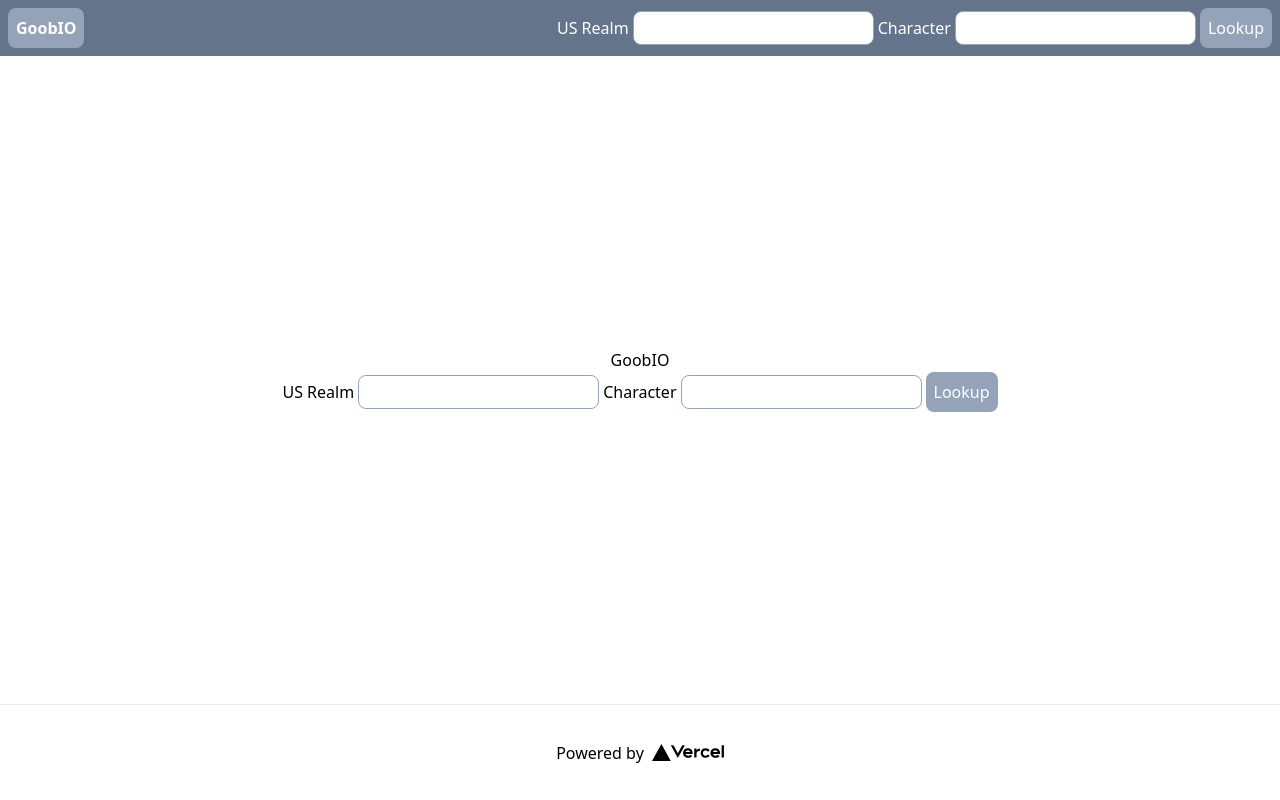
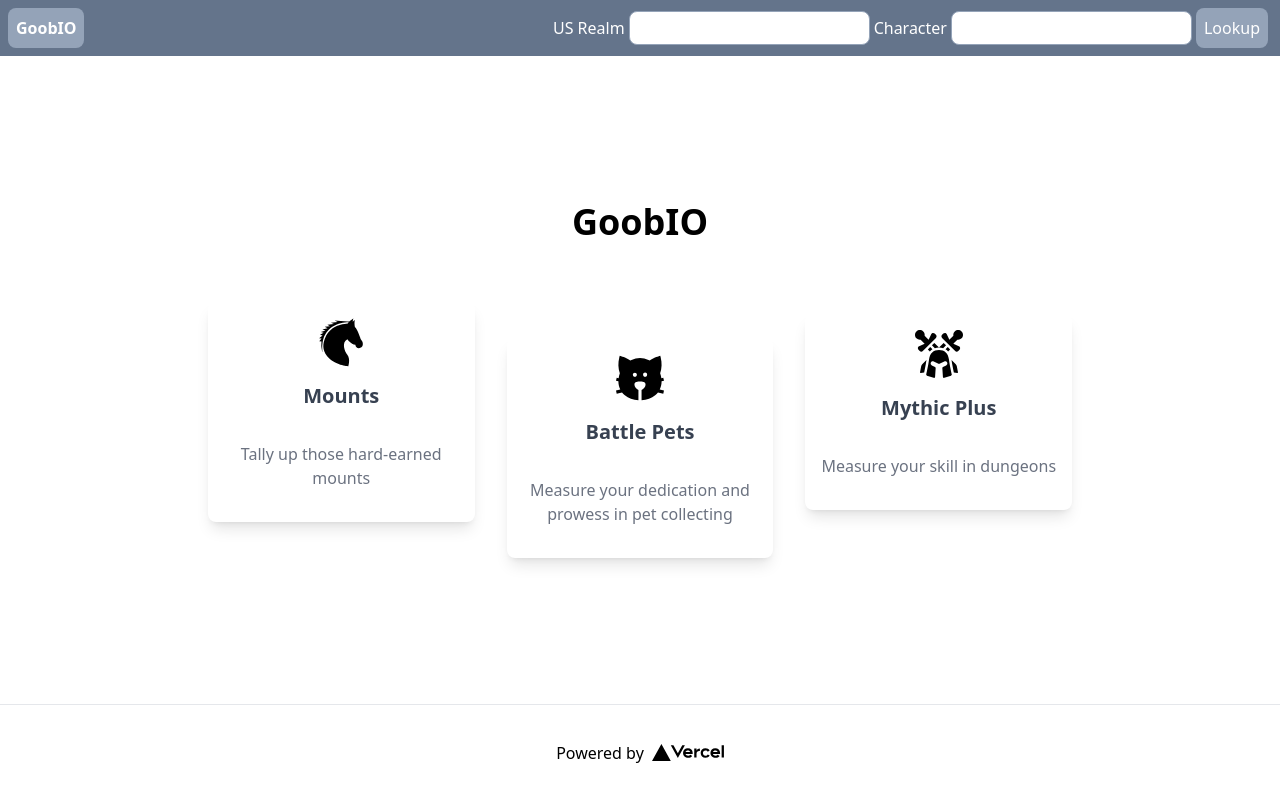
Before and after one commit to doughnut1214/goobio, a Next.js app: page / in a window 1280 px wide. Built offline with nearby package versions, Linux system fonts and the light colour scheme.

Commit message:
custom404, simple landing page

```diff
--- a/components/CharacterForm.tsx
+++ b/components/CharacterForm.tsx
@@ -41,7 +41,7 @@ const CharacterForm = () => {
 
     }
     return (
-        <form onSubmit={HandleSubmit} className="flex flex-col lg:flex-row justify-center items-center px-2">
+        <form onSubmit={HandleSubmit} className="flex flex-col lg:flex-row justify-center items-center px-3">
             <div>
                 <label htmlFor='server'>US Realm</label>
                 <input type="text" name="server" value={formData.server} className='mx-1 rounded-lg p-1  border text-black border-slate-400 disabled:bg-slate-300' disabled={loading} onChange={HandleServerChange} required />
--- a/components/Header.tsx
+++ b/components/Header.tsx
@@ -3,7 +3,7 @@ import Router from "next/router"
 import React from "react"
 const Header = () => {
 
-    const HandleClick = (e: any) => {
+    const HandleClick = (e: React.MouseEvent<HTMLElement>) => {
         Router.push("/")
     }
     return (
--- a/components/Profile.tsx
+++ b/components/Profile.tsx
@@ -1,5 +1,6 @@
 import { useEffect, useState } from "react"
 import { goobIO } from "../pages/[server]/[char]"
+import Image from "next/image"
 const Profile = ({ totalScore, mythicScore, mountScore, characterName, characterBanner, petScore, scoreStyle }: goobIO) => {
 
     useEffect(()=>{
@@ -120,6 +121,7 @@ const Profile = ({ totalScore, mythicScore, mountScore, characterName, character
                     </ul>
                 </div>
                 <div className="mt-10 -mx-4 md:-mx-12 relative lg:mt-0 lg:col-start-1">
+
                     <img src={characterBanner} className="rounded-lg drop-shadow-lg" />
                 </div>
             </div>
--- /dev/null
+++ b/pages/404.tsx
@@ -0,0 +1,17 @@
+import Header from "../components/Header"
+
+export default function Custom404() {
+    return (
+        <div className="flex min-h-screen flex-col items-center justify-center">
+            <Header />
+            <main className="flex w-full flex-1 flex-col items-center justify-center px-20 text-center">
+
+                <h1 className=" font-bold">404 - Page Not Found  </h1>
+
+
+            </main>
+
+        </div>
+
+    )
+}
--- a/pages/index.tsx
+++ b/pages/index.tsx
@@ -17,8 +17,103 @@ const Home: NextPage = () => {
       </Head>
       <Header />
       <main className="flex w-full flex-1 flex-col items-center justify-center px-20 text-center">
-        <h1>GoobIO</h1>
-        <CharacterForm />
+        <h1 className='text-3xl font-extrabold text-black dark:text-white sm:text-4xl'>GoobIO</h1>
+
+        <div className="sm:flex flex-wrap justify-center items-center text-center gap-8">
+          <div className="w-full sm:w-1/2 md:w-1/2 lg:w-1/4 px-4 py-4 bg-white mt-6  shadow-lg rounded-lg dark:bg-gray-800">
+            <div className="flex-shrink-0">
+              <div className="flex items-center mx-auto justify-center h-12 w-12 rounded-md text-white">
+                <svg version="1.1" id="Capa_1" xmlns="http://www.w3.org/2000/svg" xmlnsXlink="http://www.w3.org/1999/xlink" x="0px" y="0px"
+                  width="188.902px" height="188.902px" viewBox="0 0 188.902 188.902" enableBackground="0 0 188.902 188.902"
+                  xmlSpace="preserve">
+                  <g>
+                    <path d="M174.873,113.481c-21.775,11.732-23.855-9.641-23.855-9.641c-18.011-2.081-31.398-22.198-31.398-22.198
+                      c-24.32,12.563-10.764,47.998-0.283,61.604c13.464,17.438,3.605,45.655,3.605,45.655s-54.902-4.438-82.929-39.649
+                      c-21.045-26.434-15.601-51.424-9.617-67.918c7.208-19.821,16.952-30.7,31.159-42.271c21.119-17.221,60.139-19.375,60.139-19.375
+                      c0.255-1.463,1.454-3.171,2.985-4.927c-4.699,0.127-10.438,0.52-16.976,1.375c-4.457,0.86-9.383,1.351-14.372,2.813
+                      c-5.107,1.103-10.282,2.875-15.578,4.903c-5.29,1.974-10.491,4.776-15.628,7.693c-4.879,3.401-10.06,6.537-14.159,11.015
+                      c-4.702,3.833-8.127,8.813-11.644,13.589c-3.673,4.685-5.477,10.4-8.225,15.321c-2.039,5.251-3.177,10.663-4.717,15.616
+                      c-1.386,4.992-1.365,9.993-2.068,14.485c-0.594,4.504-1.046,8.635-0.704,12.329c0.121,3.688,0.195,6.922,0.281,9.563
+                      c0.157,5.297,0.254,8.334,0.254,8.334l-0.732,0.065c0,0-0.63-2.967-1.454-8.311c-0.394-2.665-0.884-5.929-1.41-9.676
+                      c-0.804-3.747-0.827-8.026-0.479-12.72c0.266-3.381,0.316-7.046,0.629-10.802L8.898,90.16l9.011-11.042l-9.46-1.354l13.515-10.368
+                      l-9.921-3.156l13.982-7.66l-10.592-3.153l18.255-5.867l-12.62-3.605l20.507-5.642l-11.26-5.175l20.732-2.707l-10.14-5.857
+                      l25.307-2.651c0.121-0.056,0.243-0.115,0.358-0.156l-11.695-5.296l26.602-2.252L69.289,7.9l50.318,3.993
+                      c2.719,0.121,5.095,0.334,7.258,0.57C133.326,6.271,143.486,0,143.486,0c-2.092,2.084-2.926,13.406-2.926,13.406
+                      c2.087-3.783,8.79-7.548,8.79-7.548c-3.76,8.79,0,27.63,0,27.63c10.899,10.902,23.04,48.581,23.04,48.581l4.622,6.694
+                      C182.84,97.161,180.689,110.343,174.873,113.481z"
+                    />
+                  </g>
+
+                </svg>
+              </div>
+            </div>
+            <h3 className="text-2xl sm:text-xl text-gray-700 font-semibold dark:text-white py-4">
+              Mounts
+            </h3>
+            <p className="text-md  text-gray-500 dark:text-gray-300 py-4">
+              Tally up those hard-earned mounts
+            </p>
+          </div>
+          <div className="w-full sm:w-1/2 md:w-1/2 lg:w-1/4 px-4 py-4 mt-6 sm:mt-16 md:mt-20 lg:mt-24 bg-white shadow-lg rounded-lg dark:bg-gray-800">
+            <div className="flex-shrink-0">
+              <div className="flex items-center mx-auto justify-center h-12 w-12 rounded-md  text-white">
+                <svg version="1.1" id="Layer_1" xmlns="http://www.w3.org/2000/svg" xmlnsXlink="http://www.w3.org/1999/xlink" x="0px" y="0px"
+                  viewBox="0 0 512 512" enableBackground="0 0 512 512" xmlSpace="preserve">
+                  <g>
+                    <g>
+                      <path d="M486.394,291.69L512,285.75l-7.543-32.529l-20.412,4.734c-2.477-17.576-6.872-35.028-13.06-51.972
+                        c18.364-51.938,20.35-112.093,5.451-170.588l-4.2-16.487l-16.404,4.509c-6.976,1.917-67.448,19.132-96.399,46.97
+                        c-4.213-2.438-8.487-4.749-12.835-6.904c-28.971-14.355-59.453-21.636-90.599-21.636c-31.146,0-61.627,7.279-90.599,21.636
+                        c-4.348,2.155-8.622,4.467-12.835,6.904c-28.951-27.838-89.425-45.052-96.4-46.97l-16.404-4.509L35.56,35.396
+                        c-14.901,58.495-12.915,118.65,5.451,170.588c-6.188,16.944-10.583,34.396-13.06,51.971l-20.407-4.733L0,285.752l25.602,5.938
+                        c0.09,32.296,6.875,62.006,19.974,88.297L0,390.555l7.544,32.529l56.806-13.175c8.598,11.122,18.581,21.398,29.918,30.734
+                        c37.727,31.069,88.738,49.42,145.034,52.449V383.018c-21.422-9.76-42.529-35.172-42.529-55.386
+                        c0-33.428,37.075-33.428,59.225-33.428c22.151,0,59.226,0,59.226,33.428c0,20.215-21.108,45.627-42.53,55.386v110.074
+                        c56.294-3.03,107.304-21.38,145.03-52.449c11.337-9.336,21.321-19.612,29.919-30.735l56.812,13.176l7.543-32.529l-45.58-10.571
+                        C479.519,353.695,486.304,323.984,486.394,291.69z M201.254,242.374c-11.902,0-21.588-9.782-21.588-21.847
+                        c0-12.068,9.686-21.841,21.588-21.841c11.918,0,21.601,9.773,21.601,21.841C222.855,232.593,213.172,242.374,201.254,242.374z
+                        M310.583,242.538c-12.018,0-21.766-9.854-21.766-22.011c0-12.157,9.748-22.011,21.766-22.011c12.002,0,21.75,9.854,21.75,22.011
+                        C332.334,232.683,322.587,242.538,310.583,242.538z"
+                      />
+                    </g>
+                  </g>
+
+                </svg>
+              </div>
+            </div>
+            <h3 className="text-2xl sm:text-xl text-gray-700 font-semibold dark:text-white py-4">
+              Battle Pets
+            </h3>
+            <p className="text-md text-gray-500 dark:text-gray-300 py-4">
+              Measure your dedication and prowess in pet collecting
+            </p>
+          </div>
+          <div className="w-full sm:w-1/2 md:w-1/2 lg:w-1/4 mt-6  px-4 py-4 bg-white shadow-lg rounded-lg dark:bg-gray-800">
+            <div className="flex-shrink-0">
+              <div className="flex items-center mx-auto justify-center h-12 w-12 rounded-md  text-white">
+                <svg version="1.1" xmlns="http://www.w3.org/2000/svg" viewBox="0 0 295.771 295.771" xmlnsXlink="http://www.w3.org/1999/xlink" enableBackground="new 0 0 295.771 295.771">
+                  <g>
+                    <path d="m257.764,224.086c-0.888-4.686-3.166-8.996-6.538-12.368l-26.112-26.112c2.88,22.33 9.967,56.375 14.155,75.647l20.943,3.967c1.249,0.237 2.535-0.16 3.434-1.059 0.899-0.899 1.296-2.185 1.059-3.434l-6.941-36.641z" />
+                    <path d="m79.188,119.725l12.324,12.324c4.522-5.186 9.638-9.59 16.036-13.38l-13.652-13.652-14.708,14.708z" />
+                    <path d="m48.13,129.57l80.926-80.926c5.2-5.2 5.2-13.631 0-18.83l-7.723-7.722c-6.514-6.514-17.558-4.607-21.477,3.777l-15.917,34.048c-13.684-13.683-10.738-10.738-24.622-24.622 1.525-9.186-1.247-18.946-8.334-26.033-11.663-11.663-30.573-11.663-42.236,0-11.663,11.663-11.663,30.572 0,42.236 7.086,7.086 16.847,9.859 26.032,8.334 13.886,13.884 10.939,10.938 24.623,24.622l-34.049,15.916c-8.369,3.912-10.294,14.96-3.777,21.478l7.722,7.722c5.201,5.2 13.632,5.2 18.832-2.84217e-14z" />
+                    <path d="m44.546,211.717c-3.373,3.372-5.651,7.682-6.539,12.368l-6.94,36.641c-0.237,1.249 0.16,2.535 1.059,3.434 0.899,0.899 2.184,1.295 3.434,1.059l20.943-3.967c4.188-19.272 11.276-53.317 14.155-75.647l-26.112,26.112z" />
+                    <path d="m204.26,132.049l12.324-12.324-14.708-14.708-13.652,13.652c6.39,3.786 11.508,8.188 16.036,13.38z" />
+                    <path d="m147.886,108.378l-28.675-28.675-14.708,14.707 17.768,17.768c7.738-2.38 16.223-3.589 25.42-3.606 0.066,0 0.129-0.004 0.195-0.004 9.273,0 17.822,1.212 25.615,3.61l17.768-17.768-14.708-14.708-28.675,28.676z" />
+                    <path d="m260.992,59.832c9.186,1.525 18.946-1.248 26.033-8.334 11.663-11.663 11.663-30.573 0-42.236s-30.572-11.663-42.235,0c-7.086,7.086-9.859,16.847-8.334,26.032-13.883,13.883-10.894,10.894-24.623,24.623l-15.916-34.049c-3.924-8.395-14.971-10.283-21.477-3.777l-7.722,7.722c-5.2,5.2-5.2,13.63 0,18.83l80.926,80.926c5.2,5.2 13.63,5.2 18.83,0l7.723-7.722c6.519-6.52 4.59-17.566-3.777-21.478l-34.049-15.916c13.682-13.683 10.736-10.737 24.621-24.621z" />
+                    <path d="m147.886,123.569c-34.308,0-56.898,19.425-62.119,62.119-3.287,26.878-12.937,71.378-16.525,87.49-0.767,3.442 1.19,6.912 4.535,8.028l41.063,13.696c2.027,0.676 4.252,0.373 6.025-0.82 1.772-1.193 2.891-3.141 3.027-5.273l3.507-54.728c0.18-2.803-1.361-5.434-3.893-6.649l-19.598-9.406c-6.607-3.171-9.393-11.097-6.222-17.704 3.169-6.603 11.098-9.392 17.704-6.222l29.517,14.166c1.884,0.904 4.076,0.904 5.96,0l29.516-14.166c6.603-3.169 14.534-0.385 17.704,6.222 3.171,6.607 0.385,14.534-6.222,17.704l-19.598,9.406c-2.532,1.215-4.073,3.846-3.893,6.649l3.507,54.728c0.137,2.132 1.255,4.08 3.027,5.273 1.772,1.193 3.998,1.496 6.025,0.82l41.063-13.696c3.352-1.118 5.303-4.579 4.535-8.028-3.588-16.113-13.238-60.612-16.525-87.49-5.222-42.694-27.813-62.119-62.12-62.119z" />
+                  </g>
+                </svg>
+              </div>
+            </div>
+            <h3 className="text-2xl sm:text-xl text-gray-700 font-semibold dark:text-white py-4">
+              Mythic Plus
+            </h3>
+            <p className="text-md  text-gray-500 dark:text-gray-300 py-4">
+              Measure your skill in dungeons
+            </p>
+          </div>
+        </div>
+
 
       </main>
 
--- a/tsconfig.json
+++ b/tsconfig.json
@@ -15,6 +15,6 @@
     "jsx": "preserve",
     "incremental": true
   },
-  "include": ["next-env.d.ts", "**/*.ts", "**/*.tsx"],
+  "include": ["next-env.d.ts", "**/*.ts", "**/*.tsx", "pages/404.tsx"],
   "exclude": ["node_modules"]
 }
```
Also changed, not shown: pages/[server]/[char].tsx (line endings or trailing spaces).
